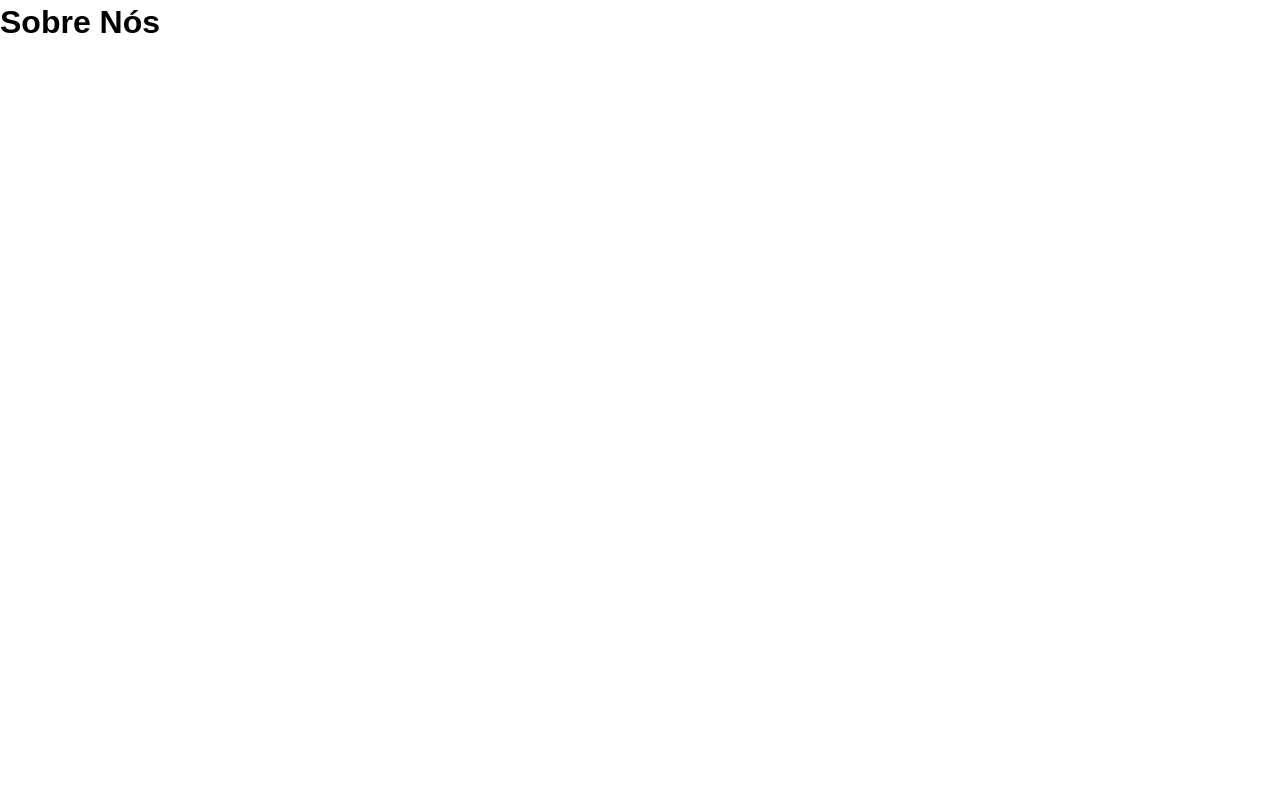
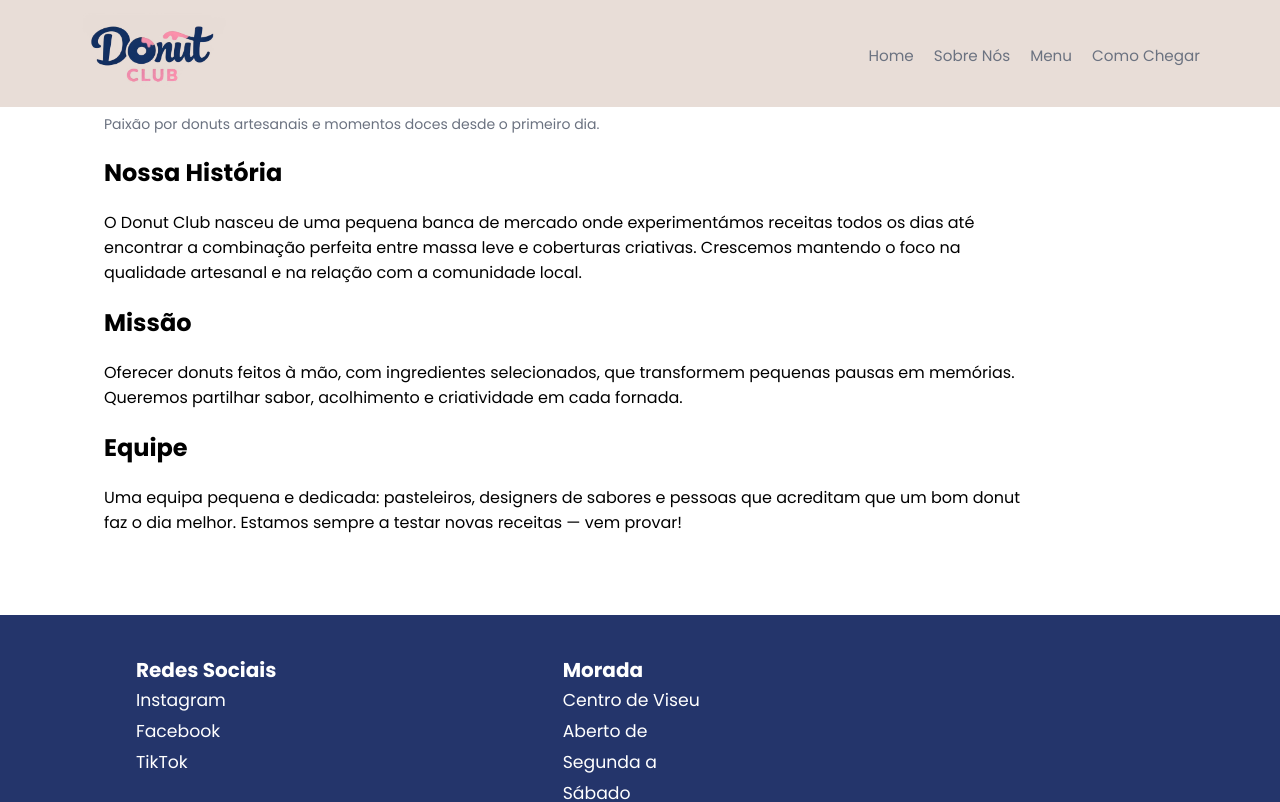
Before and after one commit to solana315/donutclub, a React (Vite) app: page /sobrenos in a window 1280 px wide. Shown: the top 802 px of the page. Built offline with nearby package versions, Linux system fonts and the light colour scheme.

Commit message:
Final
sdsadadads

```diff
--- a/index.html
+++ b/index.html
@@ -2,6 +2,9 @@
 <html lang="en">
   <head>
     <meta charset="UTF-8" />
+    <link rel="preconnect" href="https://fonts.googleapis.com">
+    <link rel="preconnect" href="https://fonts.gstatic.com" crossorigin>
+    <link href="https://fonts.googleapis.com/css2?family=Poppins:wght@300;400;600;700;800&display=swap" rel="stylesheet">
     <link rel="icon" type="image/png" href="/icon.png" />
     <meta name="viewport" content="width=device-width, initial-scale=1.0" />
     <title>donutclub</title>
--- a/src/App.jsx
+++ b/src/App.jsx
@@ -2,13 +2,15 @@ import { Routes, Route } from 'react-router-dom'
 import Home from './Home'
 import Sobrenos from './sobrenos'
 import Menu from './Menu'
+import Contact from './Contact'
 
 function App() {
   return (
     <Routes>
       <Route path="/" element={<Home />} />
       <Route path="/sobrenos" element={<Sobrenos />} />
-      <Route path="/Menu" element={<Menu />} />
+      <Route path="/menu" element={<Menu />} />
+      <Route path="/contact" element={<Contact />} />
     </Routes>
   )
 }
--- /dev/null
+++ b/src/Contact.jsx
@@ -0,0 +1,35 @@
+import Footer from './components/footer'
+import Topbar from './components/topbar'
+
+function Contact() {
+  return (
+    <div className="page">
+      <Topbar />
+
+      <main style={{ padding: '24px' }}>
+        <h1>Contactos</h1>
+
+        <section style={{ maxWidth: 720 }}>
+          <h2>Morada</h2>
+          <p>Centro de Viseu, 3100-550 Viseu, Portugal</p>
+
+          <h2>Como Chegar</h2>
+          <p>
+            Estamos no centro da cidade. Segue por GPS ou abre o mapa: <a href="https://www.google.com/maps" target="_blank" rel="noreferrer">Ver no mapa</a>.
+          </p>
+
+          <h2>Telefone & Email</h2>
+          <p>Telefone: +351 912 345 678</p>
+          <p>Email: hello@donutclub.pt</p>
+
+          <h2>Horário</h2>
+          <p>Segunda — Sábado: 08:00 — 20:00</p>
+        </section>
+      </main>
+
+      <Footer />
+    </div>
+  )
+}
+
+export default Contact
--- a/src/components/footer.jsx
+++ b/src/components/footer.jsx
@@ -5,14 +5,6 @@ function Footer() {
   return (
     <>
       <footer className="footer" id="contact">
-        <div className="footer-column">
-          <strong>Contactos</strong>
-          <p>+351 912 345 678</p>
-          <p>hello@donutclub.pt</p>
-          <p>Projeto de Marketing, </p>
-           <p> 3100-550, Viseu</p>
-        </div>
-
         <div className="footer-column">
           <strong>Redes Sociais</strong>
           <p>Instagram</p>
--- a/src/components/topbar.jsx
+++ b/src/components/topbar.jsx
@@ -15,7 +15,6 @@ function Topbar() {
           <Link to="/sobrenos">Sobre Nós</Link>
           <Link to="/menu">Menu</Link>
           <Link to="/contact">Como Chegar</Link>
-          <Link to="/contact">Contactos</Link>
         </nav>
       </div>
     </header>
--- a/src/sobrenos.jsx
+++ b/src/sobrenos.jsx
@@ -1,7 +1,43 @@
+import Footer from './components/footer'
+import Topbar from './components/topbar'
+
 function Sobrenos() {
   return (
-    <div>
-      <h1>Sobre Nós</h1>
+    <div className="page">
+      <Topbar />
+
+      <main style={{ padding: '24px', maxWidth: 920 }}>
+        <h1>Sobre Nós</h1>
+        <p className="subtitle">Paixão por donuts artesanais e momentos doces desde o primeiro dia.</p>
+
+        <section style={{ marginTop: 20 }}>
+          <h2>Nossa História</h2>
+          <p>
+            O Donut Club nasceu de uma pequena banca de mercado onde experimentámos receitas todos os dias até encontrar
+            a combinação perfeita entre massa leve e coberturas criativas. Crescemos mantendo o foco na qualidade artesanal
+            e na relação com a comunidade local.
+          </p>
+        </section>
+
+        <section style={{ marginTop: 20 }}>
+          <h2>Missão</h2>
+          <p>
+            Oferecer donuts feitos à mão, com ingredientes selecionados, que transformem pequenas pausas em memórias.
+            Queremos partilhar sabor, acolhimento e criatividade em cada fornada.
+          </p>
+        </section>
+
+        <section style={{ marginTop: 20 }}>
+          <h2>Equipe</h2>
+          <p>
+            Uma equipa pequena e dedicada: pasteleiros, designers de sabores e pessoas que acreditam que um bom donut
+            faz o dia melhor. Estamos sempre a testar novas receitas — vem provar!
+          </p>
+        </section>
+
+      </main>
+
+      <Footer />
     </div>
   )
 }
```
